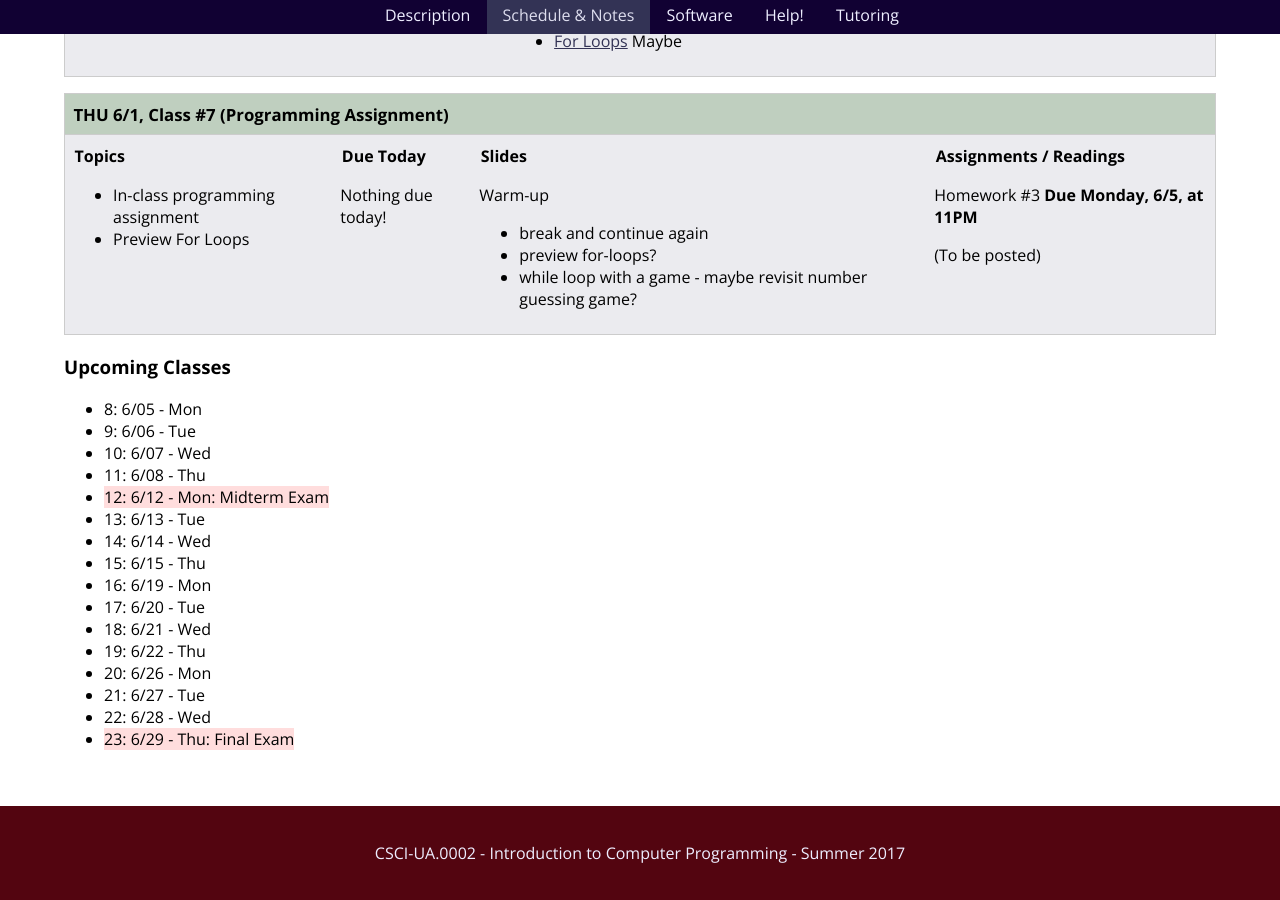
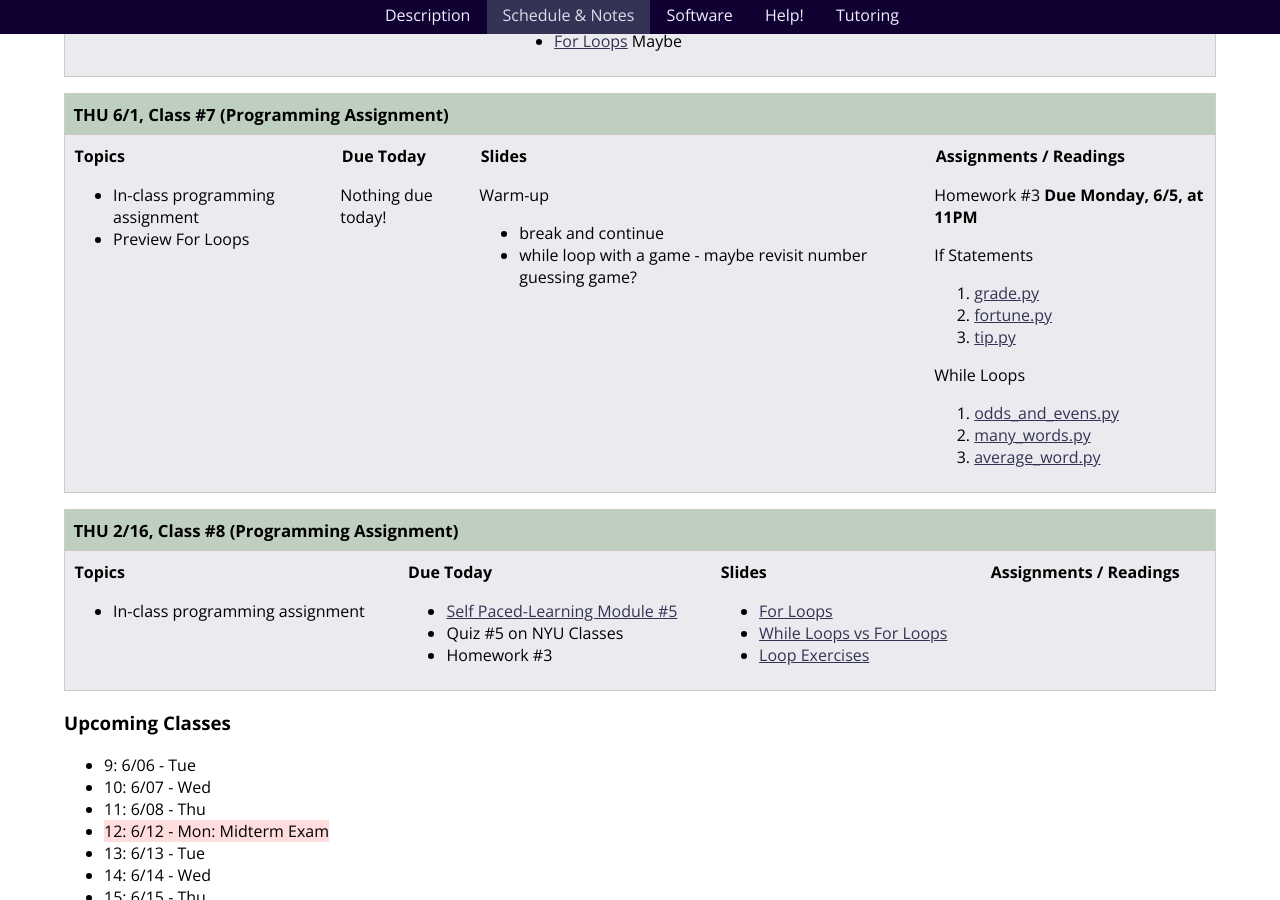
Before and after one commit to foureyes/csci-ua.0002-summer2017-001, a Jekyll site: the page built from schedule.markdown, in a window 1280 px wide and 900 px high, scrolled down 3219 px. Built offline with Jekyll 4.4.1, drawn with Linux system fonts in a browser that asks for light colours.

Commit message:
add next class

```diff
--- a/_includes/classes/class-07.markdown
+++ b/_includes/classes/class-07.markdown
@@ -12,8 +12,7 @@ Nothing due today!
 
 Warm-up
 
-* break and continue again
-* preview for-loops?
+* break and continue
 * while loop with a game - maybe revisit number guessing game?
 
 </article>
@@ -24,9 +23,7 @@ Warm-up
 
 Homework #3 __Due Monday, 6/5, at 11PM__
 
-(To be posted)
 
-{% comment %}
 If Statements
 
 1. [grade.py](homework/hw03/grade.py)
@@ -38,7 +35,6 @@ While Loops
 1. [odds_and_evens.py](homework/hw04/odds_and_evens.py)
 2. [many_words.py](homework/hw04/many_words.py)
 3. [average_word.py](homework/hw04/average_word.py)
-{% endcomment %}
 
 <!--
 Readings
--- a/_includes/classes/class-08.markdown
+++ b/_includes/classes/class-08.markdown
@@ -3,6 +3,7 @@
 
 * [Self Paced-Learning Module #5]({{ site.module5 }})
 * Quiz #5 on NYU Classes
+* Homework #3
 
 <!--
 * Homework
--- a/schedule.markdown
+++ b/schedule.markdown
@@ -156,11 +156,23 @@ Schedule & Notes
 
 </article> {% include classes/class-07.markdown %}</div> </section>
 
+<a name="class8"></a><!---------- start --------------->
+
+<section markdown="block" class="workshop">
+### THU 2/16, Class #8 (Programming Assignment)
+
+<div class="class-details">
+<article class="topics" markdown="block">
+#### Topics
+
+* In-class programming assignment
+</article> {% include classes/class-08.markdown %}</div> </section>
+
+
 
 
 ### Upcoming Classes
 
-* 8: 6/05 - Mon
 * 9: 6/06 - Tue
 * 10: 6/07 - Wed
 * 11: 6/08 - Thu
@@ -192,18 +204,6 @@ Schedule & Notes
 
 
 
-
-<a name="class8"></a><!---------- start --------------->
-
-<section markdown="block" class="workshop">
-### THU 2/16, Class #8 (Programming Assignment)
-
-<div class="class-details">
-<article class="topics" markdown="block">
-#### Topics
-
-* In-class programming assignment
-</article> {% include classes/08/materials.markdown %} </div> </section>
 
 
 <a name="class9"></a><!---------- start --------------->
```
Also changed, not shown: other parts of _includes/classes/class-08.markdown (+1 -2 lines), 2 other files.
